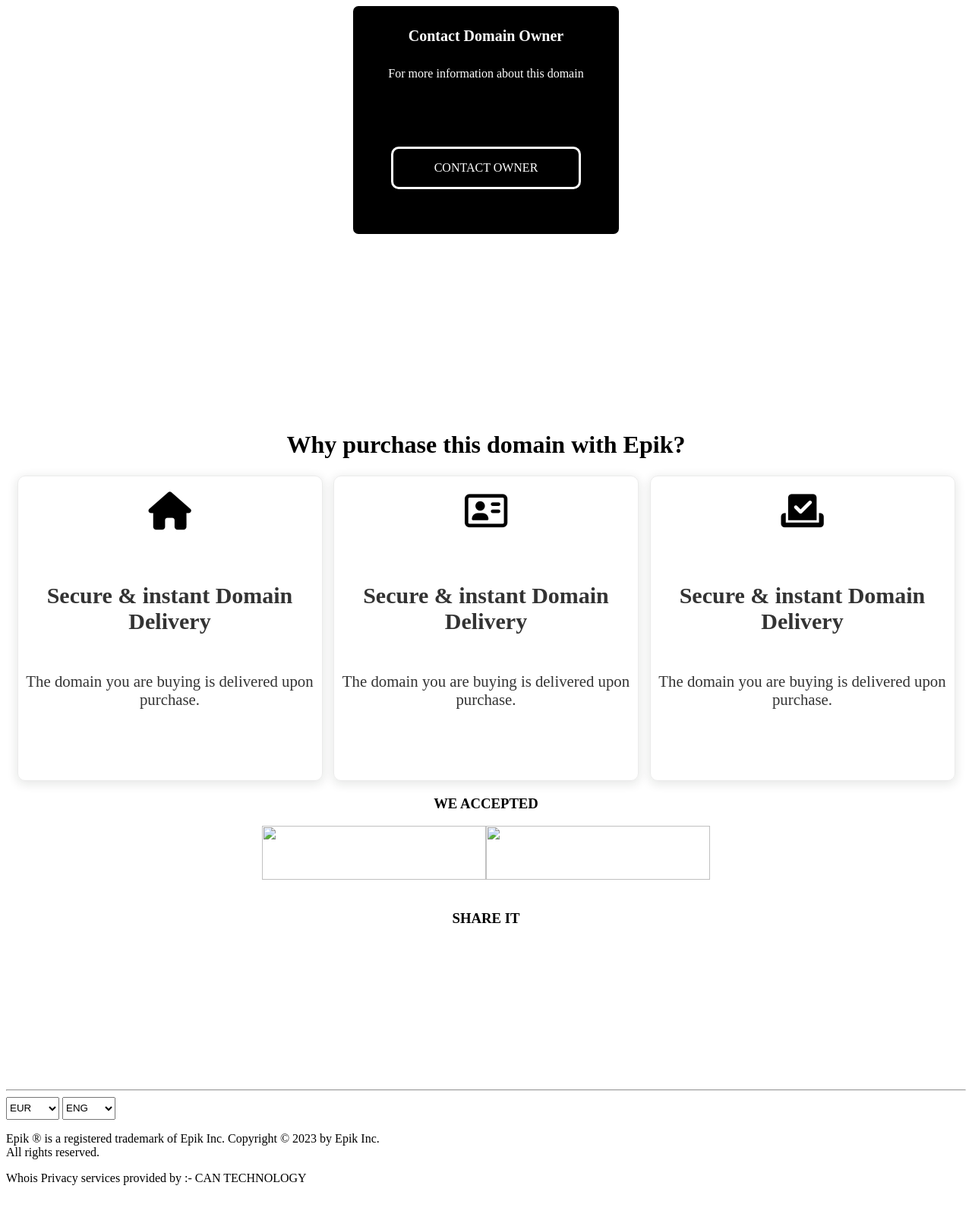
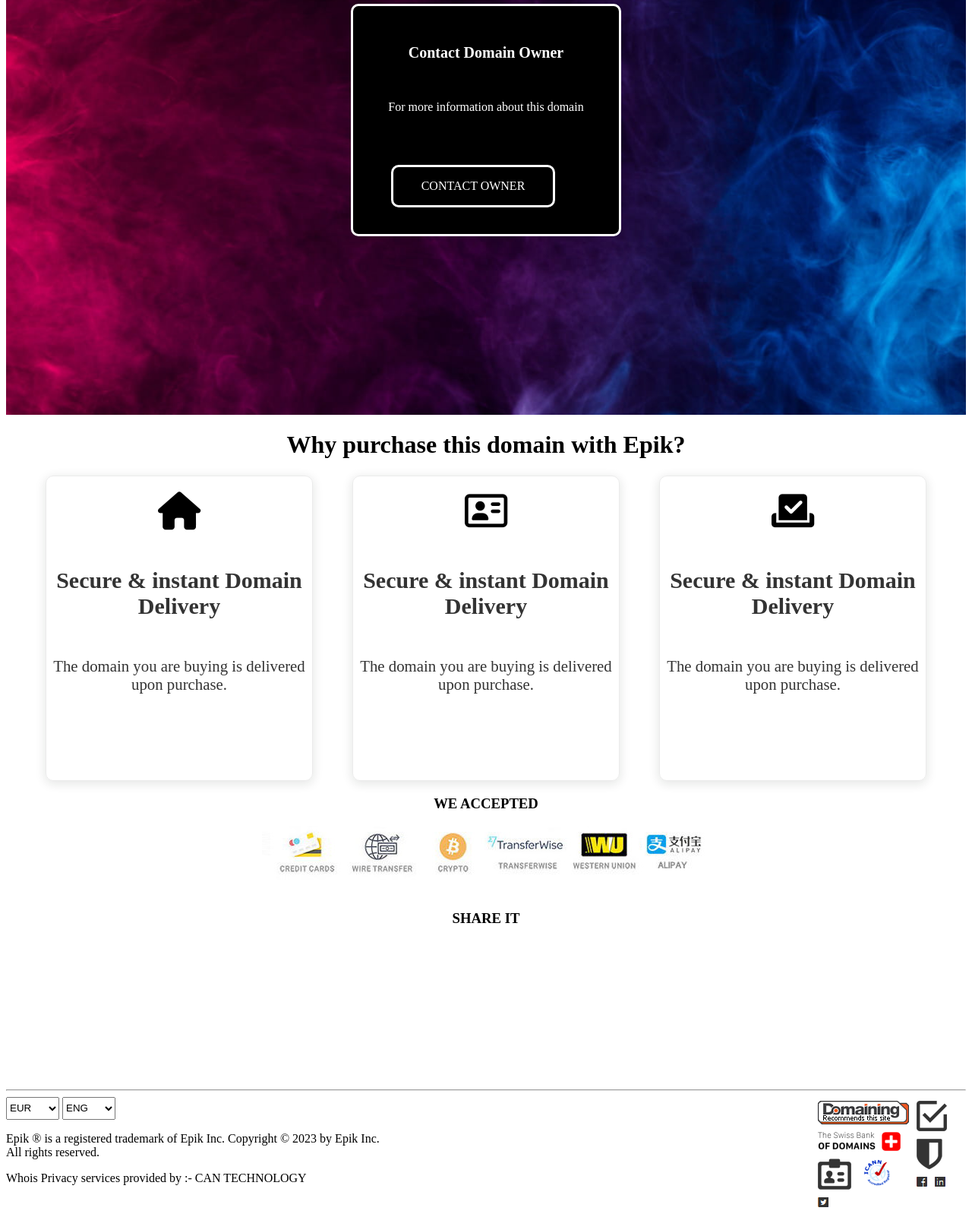
Before and after one commit to mddanish18/can-project, a plain HTML site: page index.html in a window 1280 px wide. Shown: the part 262-1860 px from the top of the page at 76% size. Before the commit the page ends 1822 px from the top, so only its background shows below. Drawn offline with Linux system fonts and the light colour scheme.

Commit message:
Add files via upload

```diff
--- a/index.html
+++ b/index.html
@@ -12,7 +12,6 @@
     <span>epick</span>
     <h1>boxman.com</h1>
     <div class="card">
-
         <div class="box">
             <h4 class="title">Contact Domain Owner</h4>
             <p class="content-text">For more information about this domain</p>
@@ -47,8 +46,8 @@
     </div>
     <h3 style="text-align: center;">WE ACCEPTED</h3>
     <div class="img">
-     <img src="image/domain_pay_left2.jpg" alt="" style="display:inline-block; width: 295px; height: 71px;">
-     <img src="image/domain_pay_right2.jpg" alt="" style="display:inline-block; width: 295px; height: 71px;">
+     <img src="domain_pay_left2.jpg" alt="" style="display:inline-block; width: 295px; height: 71px;">
+     <img src="domain_pay_right2.jpg" alt="" style="display:inline-block; width: 295px; height: 71px;">
     </div>
     <h3 style="text-align: center; margin-top: 40px;">SHARE IT</h3>
     </div>
@@ -76,7 +75,7 @@
     <p >Whois Privacy services provided by :- CAN TECHNOLOGY </p>
     </div>
     <div class="right">
-        <a href="https://www.epik.com/"> <img src="image/css_sprites (1).png" alt=""></a>
+        <a href="https://www.epik.com/"> <img src="css_sprites (1).png" alt=""></a>
 
     </div>
 
--- a/style.css
+++ b/style.css
@@ -1,7 +1,9 @@
+
+
 .main{
     width: 100%;
     height: 100vh;
-    background-image: url(image/a18.jpg);
+   background-image: url(a18.jpg);
     background-size: cover;
     background-position: center;
 }
@@ -39,7 +41,7 @@
 .title{
    text-align: center;
    font-size: 20px;
-   line-height: 1.267;
+   margin: 50px;
 
 }
 .content-text{
@@ -49,14 +51,19 @@ line-height:1.240 ;
 }
 
 .btn{
+
+    width: 60%;
     position: relative;
-    top: 70px;
+    top: 50px;
   text-align: center;
   margin-top: 70px;
   border: 3px solid white;
  border-radius: 10px;
  cursor: pointer;
-  margin: 0px 50px;
+ margin: 10px;
+ margin-left: 50px;
+
+
 }
 .btn a{
     text-decoration: none;
@@ -69,11 +76,12 @@ line-height:1.240 ;
     width: 100%;
     height: 100vh;
     background-color: white;
-    box-shadow: 2px 3px 8px 9px white;
-
 
 }
 .banner-1{
+    /* display: flex;
+    justify-content: space-evenly;
+    text-align: center; */
     display: flex;
     justify-content: space-evenly;
     text-align: center;
@@ -82,7 +90,7 @@ line-height:1.240 ;
 .content-card{
     border-radius: 10px;
     border: 1px solid #ebebeb;
-    width: 400px;
+    width: 350px;
     height: 400px;
     box-shadow:0 3px 14.25px 0.75px rgba(19,31,21,.11) ;
    font-weight: 600;
@@ -93,13 +101,13 @@ line-height:1.240 ;
 .content-card h1{
     /* font-weight: 100; */
     font-size: 30px;
-    margin-top: 70px;
+    margin-top: 50px;
     color: #333;
 
 }
 .content-card p{
     margin-top: 50px;
-    font: size 1.2em;
+    font: size 1.9em;
     font-weight: 400;
      color: #333;
 }
```
Also changed, not shown: a18.jpg (added), css_sprites (1).png (added), domain_pay_left2.jpg (added), domain_pay_right2.jpg (added).
